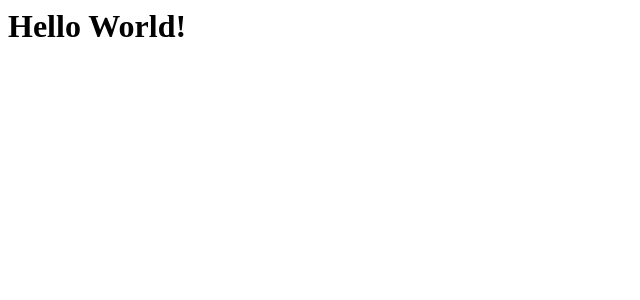
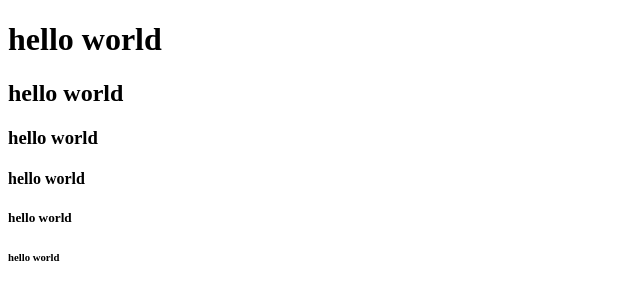
Before and after one commit to rimyebae/first, a plain HTML site: page index.html in a window 1280 px wide. Shown: the whole page, without its empty margins (0-640 px from the left). Drawn offline with Linux system fonts and the light colour scheme.

Commit message:
index.html 수

```diff
--- a/index.html
+++ b/index.html
@@ -1 +1,16 @@
-<h1>Hello World!</h1>
+<!DOCTYPE html>
+<html lang="en">
+<head>
+    <meta charset="UTF-8">
+    <meta name="viewport" content="width=device-width, initial-scale=1.0">
+    <title>Document</title>
+</head>
+<body>
+  <h1>hello world</h1>
+  <h2>hello world</h2>
+  <h3>hello world</h3>
+  <h4>hello world</h4>
+  <h5>hello world</h5>
+  <h6>hello world</h6>
+</body>
+</html>
```
